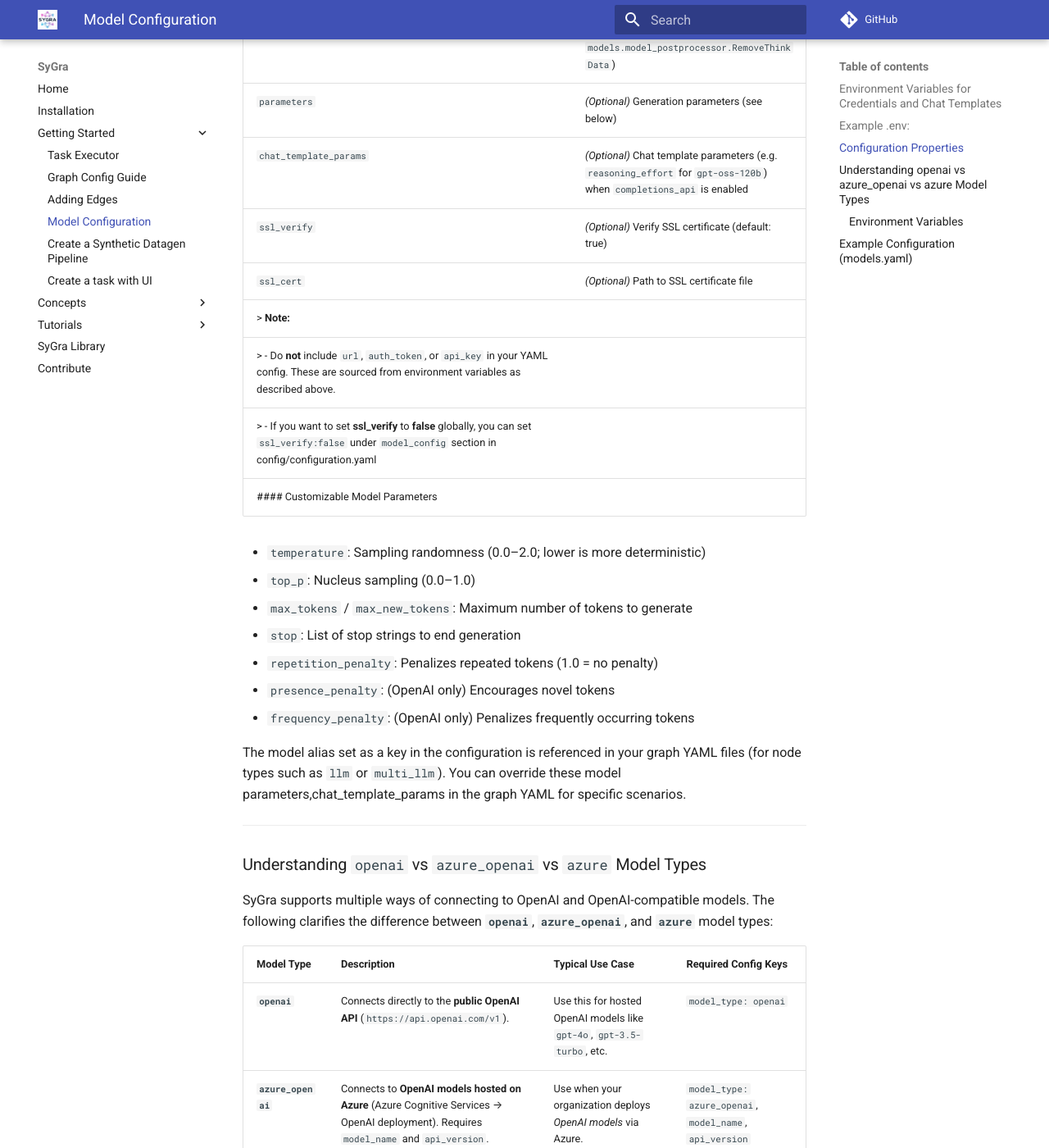
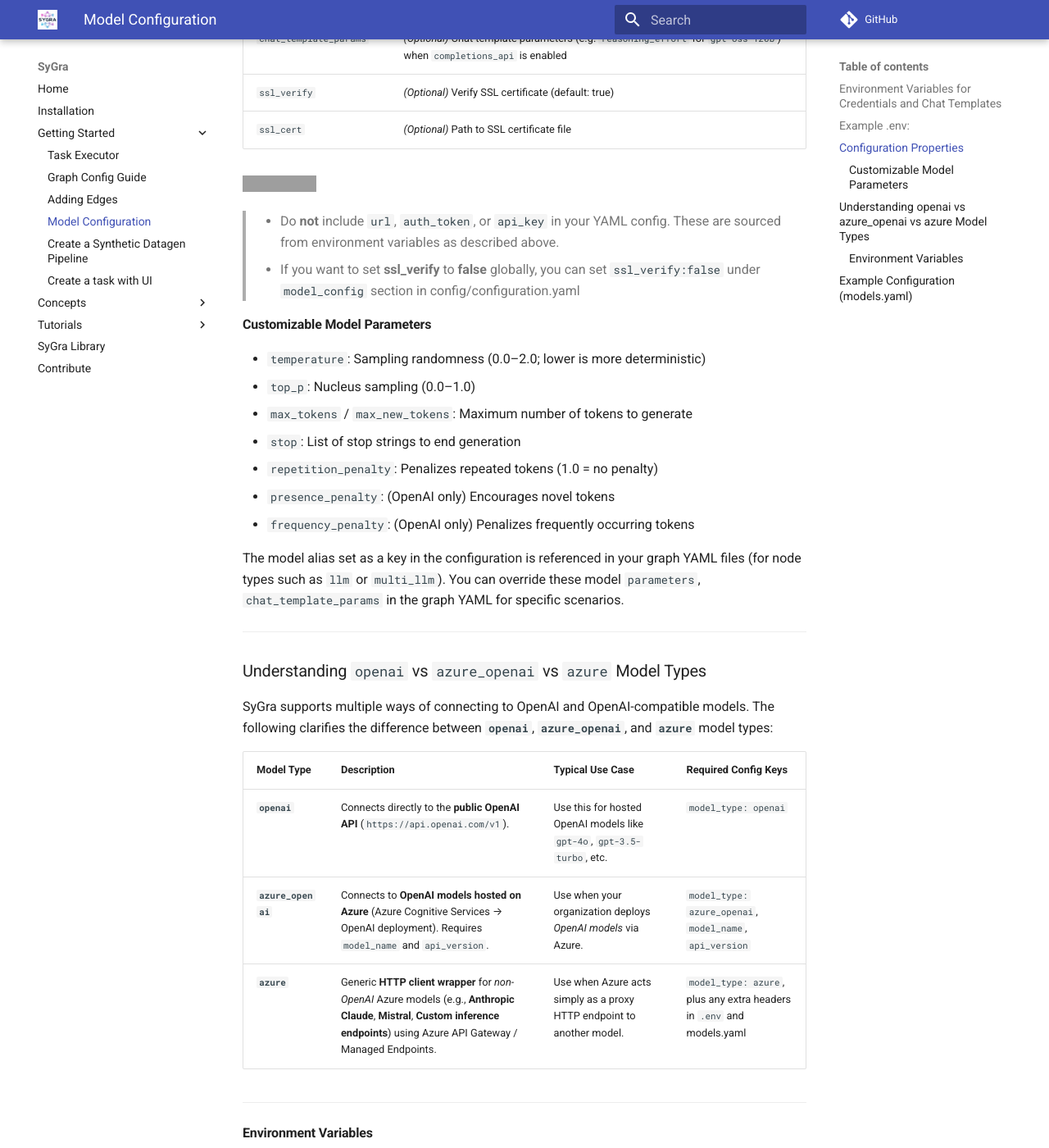
Before and after one commit to ServiceNow/SyGra, an MkDocs documentation site: the page built from docs/getting_started/model_configuration.md, in a window 1280 px wide and 1400 px high, scrolled down 2578 px. Shown: the whole window at 82% size. Built offline with MkDocs 1.6.1 and Material for MkDocs 9.7.7, drawn with Linux system fonts in a browser that asks for light colours; comment, search, counter and statistics services are not loaded; grey boxes are pictures that could not be loaded.

Commit message:
Updated Documentation

```diff
--- a/docs/getting_started/model_configuration.md
+++ b/docs/getting_started/model_configuration.md
@@ -58,9 +58,11 @@ SYGRA_MIXTRAL_8X7B_CHAT_TEMPLATE={% for m in messages %} ... {% endfor %}
 | `chat_template_params`       | *(Optional)* Chat template parameters (e.g. `reasoning_effort` for `gpt-oss-120b`) <br/> when `completions_api` is enabled |
 | `ssl_verify`                 | *(Optional)* Verify SSL certificate (default: true)                                                                        |
 | `ssl_cert`                   | *(Optional)* Path to SSL certificate file                                                                                  |
-> **Note:**
+
+![Note](https://img.shields.io/badge/Note-important-yellow)
 > - Do **not** include `url`, `auth_token`, or `api_key` in your YAML config. These are sourced from environment variables as described above.<br>
 > - If you want to set **ssl_verify** to **false** globally, you can set `ssl_verify:false` under `model_config` section in config/configuration.yaml
+
 #### Customizable Model Parameters
 
 - `temperature`: Sampling randomness (0.0–2.0; lower is more deterministic)
@@ -71,8 +73,7 @@ SYGRA_MIXTRAL_8X7B_CHAT_TEMPLATE={% for m in messages %} ... {% endfor %}
 - `presence_penalty`: (OpenAI only) Encourages novel tokens
 - `frequency_penalty`: (OpenAI only) Penalizes frequently occurring tokens
 
-The model alias set as a key in the configuration is referenced in your graph YAML files (for node types such as `llm` or `multi_llm`).
-You can override these model parameters,chat_template_params in the graph YAML for specific scenarios.
+The model alias set as a key in the configuration is referenced in your graph YAML files (for node types such as `llm` or `multi_llm`). You can override these model `parameters`, `chat_template_params` in the graph YAML for specific scenarios.
 
 ---
 
```
